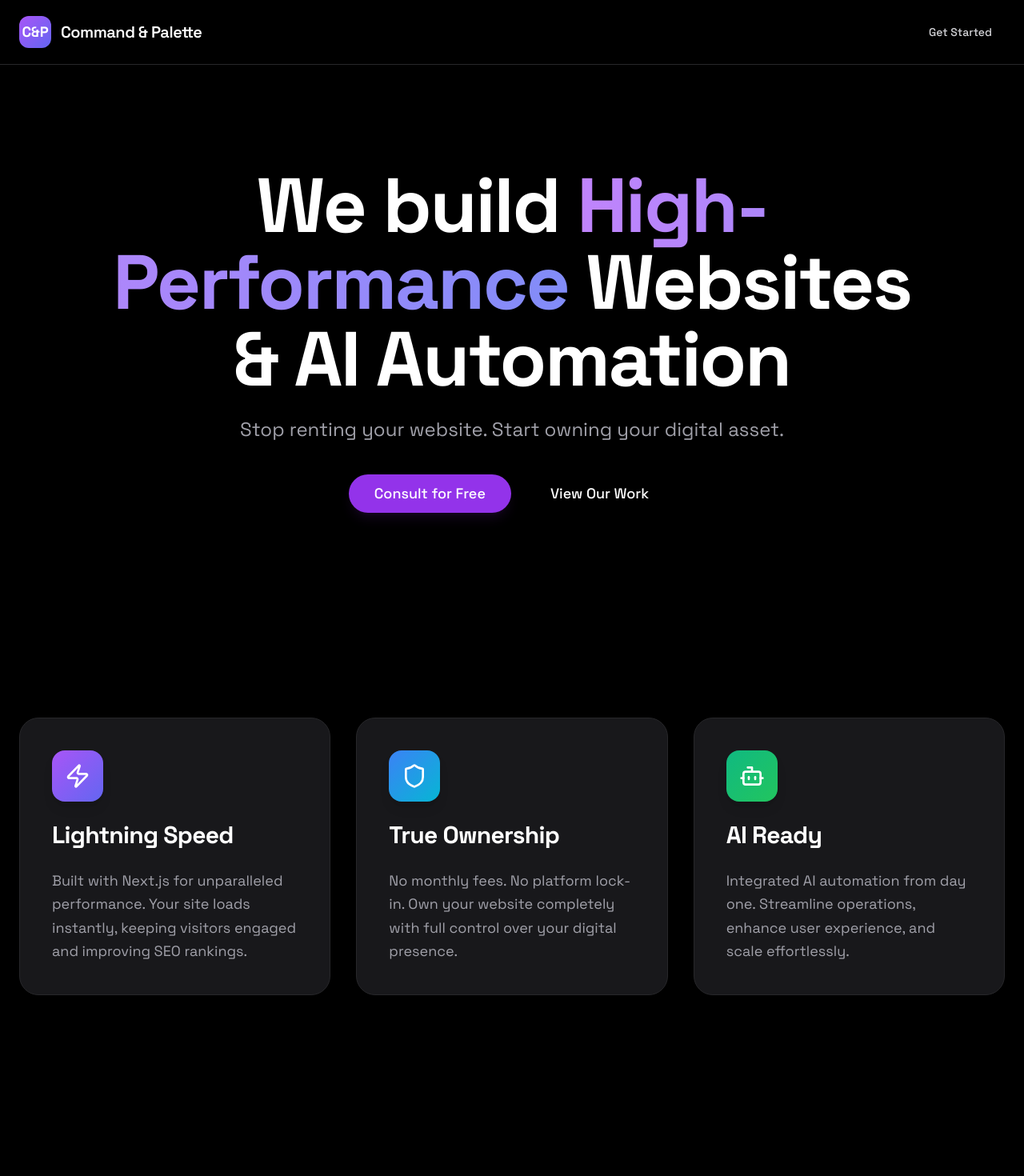
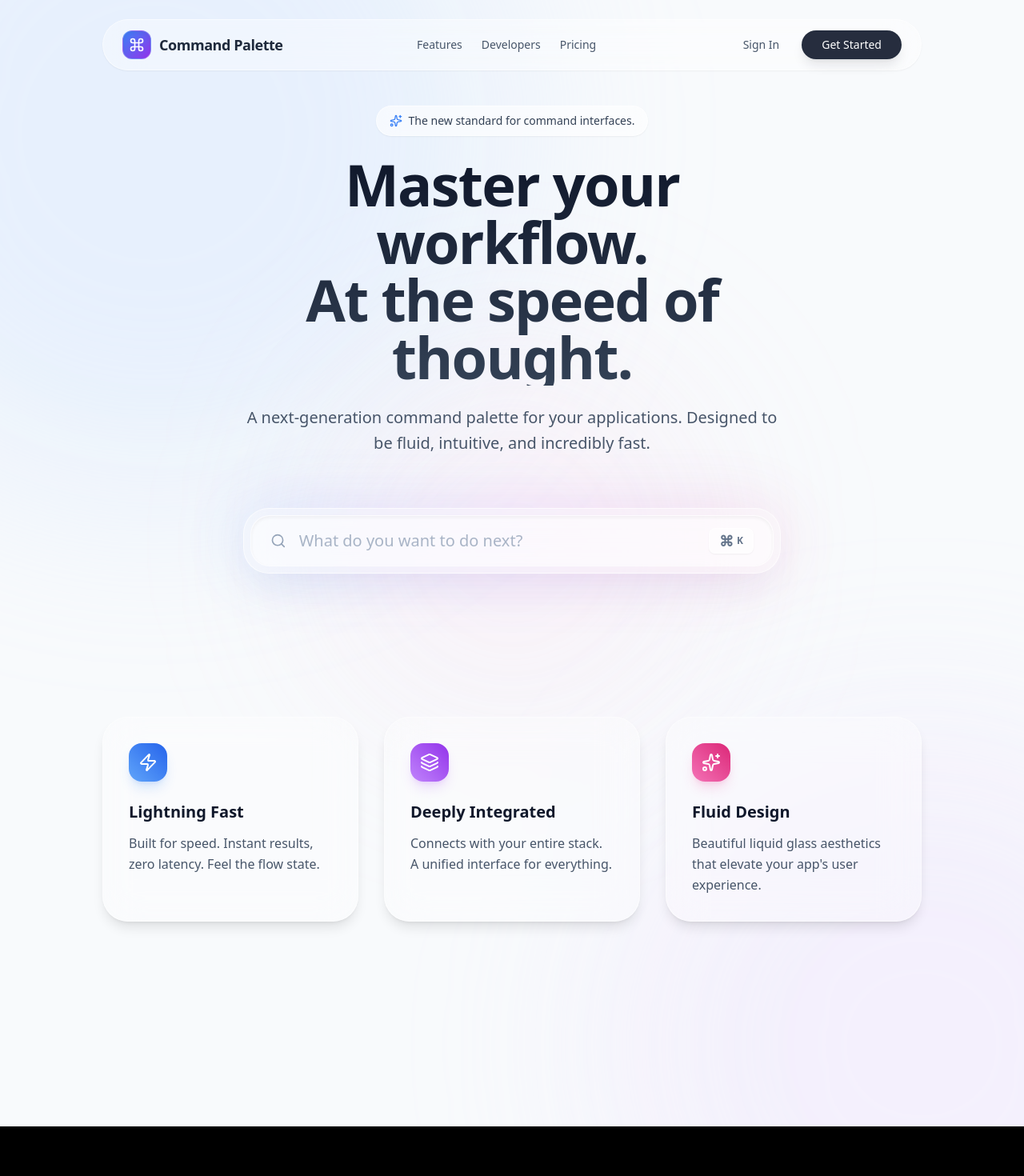
Before and after one commit to commandpaletteth/command-palette-web, a Next.js app: page / in a window 1280 px wide. Shown: the top 1470 px of the page at 80% size. After the commit the page ends 1408 px from the top, so only its background shows below. Built offline with nearby package versions, Linux system fonts and the light colour scheme.

Commit message:
Redesign to Apple Liquid Glass Style

```diff
--- a/app/page.tsx
+++ b/app/page.tsx
@@ -1,146 +1,154 @@
-import { Button } from "@/components/ui/button"
-import { Zap, Shield, Bot } from "lucide-react"
 import Link from "next/link";
+import { Button } from "@/components/ui/button";
+import { Command, Search, Sparkles, Layers, Zap } from "lucide-react";
 
 export default function Home() {
   return (
-    // 👇 แก้ bg-background เป็น bg-black (ดำสนิทไม่สนลูกใคร)
-    <div className="min-h-screen bg-black text-white">
+    <div className="min-h-screen bg-slate-50 font-sans selection:bg-blue-100/50 overflow-hidden relative">
 
-      {/* Header */}
-      {/* 👇 แก้ bg-background/80 เป็น bg-black/80 */}
-      <header className="backdrop-blur-xl bg-black/80 sticky top-0 z-50 border-b border-zinc-800">
-        <nav className="container mx-auto px-6 py-5 flex items-center justify-between max-w-7xl">
+      {/* === 1. Ambient Background Layers (พื้นหลังแบบ Fluid Gradient) === */}
+      {/* นี่คือส่วนสำคัญที่ทำให้กระจกดู "ฉ่ำ" ครับ มันคือลูกบอลแสงเบลอๆ ที่ซ้อนอยู่ข้างหลัง */}
+      <div className="absolute inset-0 z-0 pointer-events-none overflow-hidden">
+        {/* Orb 1: สีฟ้าอ่อน มุมซ้ายบน */}
+        <div className="absolute top-[-20%] left-[-20%] w-[70vw] h-[70vw] rounded-full bg-blue-200/30 blur-[120px] animate-pulse-slow mix-blend-multiply" />
+        {/* Orb 2: สีม่วงอ่อน มุมขวาล่าง */}
+        <div className="absolute bottom-[-20%] right-[-20%] w-[60vw] h-[60vw] rounded-full bg-purple-200/30 blur-[120px] animate-pulse-slow delay-700 mix-blend-multiply" />
+        {/* Orb 3: สีชมพูอ่อน ตรงกลาง */}
+        <div className="absolute top-[30%] left-[30%] w-[40vw] h-[40vw] rounded-full bg-pink-200/20 blur-[100px] animate-pulse-slow delay-1000 mix-blend-multiply" />
+      </div>
+
+
+      {/* === 2. Floating Glass Navbar === */}
+      <header className="fixed top-6 inset-x-6 z-50">
+        <div className="max-w-5xl mx-auto h-16 px-6 flex items-center justify-between
+                        rounded-full bg-white/40 backdrop-blur-xl border border-white/50 shadow-sm
+                        supports-[backdrop-filter]:bg-white/40">
+
+          {/* Logo: เรียบหรู ดูแพง */}
+          <div className="flex items-center gap-2.5">
+            <div className="w-9 h-9 bg-gradient-to-br from-blue-500 to-purple-600 rounded-xl flex items-center justify-center shadow-inner border border-white/20">
+              <Command className="w-5 h-5 text-white" />
+            </div>
+            <span className="text-lg font-semibold text-slate-800 tracking-tight">
+              Command Palette
+            </span>
+          </div>
+
+          {/* Menu */}
+          <nav className="hidden md:flex items-center gap-6 text-sm font-medium text-slate-600">
+            <Link href="#" className="hover:text-slate-900 transition-colors">Features</Link>
+            <Link href="#" className="hover:text-slate-900 transition-colors">Developers</Link>
+            <Link href="#" className="hover:text-slate-900 transition-colors">Pricing</Link>
+          </nav>
+
+          {/* Actions */}
           <div className="flex items-center gap-3">
-            <div className="w-10 h-10 bg-gradient-to-br from-purple-500 to-indigo-500 rounded-xl flex items-center justify-center shadow-lg">
-              <span className="text-white font-bold text-lg">C&P</span>
-            </div>
-            <span className="text-xl font-semibold text-white tracking-tight">Command & Palette</span>
-          </div>
-          <Link href="https://calendly.com/command-palette-th/45min" target="_blank">
-            <Button variant="ghost" className="text-sm font-medium text-zinc-300 hover:text-white hover:bg-zinc-800 transition-colors">
+            <Button variant="ghost" className="hidden md:inline-flex text-slate-600 hover:bg-white/50 rounded-full">Sign In</Button>
+            <Button className="bg-slate-900/90 hover:bg-slate-800 text-white rounded-full px-6 shadow-lg shadow-slate-900/10 backdrop-blur-sm border border-slate-800/50">
               Get Started
             </Button>
-          </Link>
-        </nav>
+          </div>
+        </div>
       </header>
 
-      {/* Hero Section */}
-      <section className="container mx-auto px-6 py-20 md:py-32 max-w-7xl">
-        <div className="max-w-5xl mx-auto text-center space-y-10">
-          <div className="space-y-6">
-            <h1 className="text-6xl md:text-8xl font-bold text-balance leading-[1.05] tracking-tight">
-              We build{" "}
-              <span className="bg-gradient-to-r from-purple-400 to-indigo-400 bg-clip-text text-transparent">High-Performance</span>{" "}
-              Websites & AI Automation
+
+      {/* === 3. Hero Section (The Liquid Glass Centerpiece) === */}
+      <section className="relative z-10 min-h-screen flex flex-col items-center justify-center px-6 pt-32 pb-20">
+
+        {/* Headline: สะอาดตา เน้น Typography */}
+        <div className="text-center max-w-3xl mx-auto mb-16">
+          <div className="inline-flex items-center gap-2 px-4 py-2 rounded-full bg-white/60 backdrop-blur-md border border-white/60 shadow-sm mb-6">
+            <Sparkles className="w-4 h-4 text-blue-500" />
+            <span className="text-sm font-medium text-slate-700">The new standard for command interfaces.</span>
+          </div>
+          <h1 className="text-5xl md:text-7xl font-bold text-slate-900 tracking-tight mb-6 bg-clip-text text-transparent bg-gradient-to-b from-slate-900 to-slate-700">
+            Master your workflow. <br/>
+            <span className="">At the speed of thought.</span>
           </h1>
-            {/* 👇 แก้ text-muted-foreground เป็น text-zinc-400 (สีเทาอ่อนบนพื้นดำ) */}
-            <p className="text-xl md:text-2xl text-zinc-400 max-w-3xl mx-auto text-balance leading-relaxed font-normal">
-              Stop renting your website. Start owning your digital asset.
+          <p className="text-xl text-slate-600 max-w-2xl mx-auto leading-relaxed">
+            A next-generation command palette for your applications. Designed to be fluid, intuitive, and incredibly fast.
           </p>
         </div>
-          <div className="flex flex-col sm:flex-row items-center gap-4 mt-8 justify-center">
-            <Link href="https://calendly.com/command-palette-th/45min" target="_blank">
-              <Button size="lg" className="rounded-full bg-purple-600 hover:bg-purple-700 text-white px-8 h-12 text-lg font-medium shadow-lg shadow-purple-900/20">
-                Consult for Free
-              </Button>
-            </Link>
 
-            <Link href="/ourwork">
-              {/* 👇 ปรับปุ่มให้เป็นสีเทาเข้มๆ เวลา Hover */}
-              <Button variant="ghost" size="lg" className="rounded-full text-white hover:bg-zinc-800 px-8 h-12 text-lg font-medium border border-transparent hover:border-zinc-700">
-                View Our Work
-              </Button>
-            </Link>
-          </div>
-        </div>
-      </section>
+        {/* The "Liquid Glass" Command Palette Simulation */}
+        <div className="w-full max-w-2xl relative group">
+          {/* Glow Effect หลังกล่อง (เพื่อให้ดูมีพลังงาน) */}
+          <div className="absolute -inset-1 bg-gradient-to-r from-blue-500/20 via-purple-500/20 to-pink-500/20 rounded-[2.5rem] blur-2xl group-hover:blur-3xl transition-all duration-500 opacity-70"></div>
 
-      {/* Features Grid */}
-      <section className="container mx-auto px-6 py-20 md:py-32 max-w-7xl">
-        <div className="grid md:grid-cols-3 gap-8">
-          {/* Speed Feature */}
-          {/* 👇 แก้สีการ์ดเป็นสีดำเทาๆ (zinc-900) */}
-          <div className="bg-zinc-900 border border-zinc-800 rounded-3xl p-10 hover:shadow-2xl hover:shadow-purple-900/10 transition-all duration-300">
-            <div className="space-y-6">
-              <div className="w-16 h-16 rounded-2xl bg-gradient-to-br from-purple-500 to-indigo-500 flex items-center justify-center shadow-lg">
-                <Zap className="w-8 h-8 text-white" />
-              </div>
-              <h3 className="text-3xl font-bold text-white tracking-tight">Lightning Speed</h3>
-              <p className="text-zinc-400 leading-relaxed text-lg">
-                Built with Next.js for unparalleled performance. Your site loads instantly, keeping visitors engaged and improving SEO rankings.
-              </p>
+          {/* The Main Glass Container */}
+          <div className="relative rounded-[2rem] bg-white/40 backdrop-blur-2xl border border-white/60 shadow-2xl shadow-blue-900/5 overflow-hidden p-2 transition-all duration-500 hover:scale-[1.01] hover:bg-white/50">
+
+            {/* The Input Field Area (เหมือนสลักลงไปในเนื้อแก้ว) */}
+            <div className="flex items-center gap-4 px-6 h-16 rounded-[1.5rem] bg-white/40 shadow-inner border border-white/30 focus-within:bg-white/60 transition-all">
+              <Search className="w-6 h-6 text-slate-400" />
+              <input
+                type="text"
+                placeholder="What do you want to do next?"
+                className="w-full bg-transparent border-none outline-none text-xl text-slate-800 placeholder:text-slate-400/80 font-medium"
+                autoFocus
+              />
+               <div className="hidden md:flex items-center gap-1 px-3 py-1.5 rounded-lg bg-white/50 border border-white/40 text-xs font-semibold text-slate-500 shadow-sm">
+                <span className="text-lg leading-none">⌘</span> K
               </div>
             </div>
 
-          {/* Ownership Feature */}
-          <div className="bg-zinc-900 border border-zinc-800 rounded-3xl p-10 hover:shadow-2xl hover:shadow-blue-900/10 transition-all duration-300">
-            <div className="space-y-6">
-              <div className="w-16 h-16 rounded-2xl bg-gradient-to-br from-blue-500 to-cyan-500 flex items-center justify-center shadow-lg">
-                <Shield className="w-8 h-8 text-white" />
+            {/* Simulated Results (Optional: ให้เห็นภาพว่าเปิดออกมาแล้วเป็นไง) */}
+            {/* <div className="px-4 py-4 space-y-2 overflow-hidden opacity-50 group-hover:opacity-100 transition-opacity">
+               <div className="flex items-center gap-3 p-3 rounded-xl hover:bg-white/40 transition-colors cursor-pointer">
+                 <div className="w-8 h-8 rounded-lg bg-blue-100/50 flex items-center justify-center text-blue-600"><Zap className="w-4 h-4"/></div>
+                 <span className="text-slate-700 font-medium">Create new project...</span>
                </div>
-              <h3 className="text-3xl font-bold text-white tracking-tight">True Ownership</h3>
-              <p className="text-zinc-400 leading-relaxed text-lg">
-                No monthly fees. No platform lock-in. Own your website completely with full control over your digital presence.
-              </p>
+               <div className="flex items-center gap-3 p-3 rounded-xl hover:bg-white/40 transition-colors cursor-pointer">
+                 <div className="w-8 h-8 rounded-lg bg-purple-100/50 flex items-center justify-center text-purple-600"><Layers className="w-4 h-4"/></div>
+                 <span className="text-slate-700 font-medium">Search documentation...</span>
+               </div>
+            </div> */}
+
           </div>
         </div>
 
-          {/* AI Ready Feature */}
-          <div className="bg-zinc-900 border border-zinc-800 rounded-3xl p-10 hover:shadow-2xl hover:shadow-green-900/10 transition-all duration-300">
-            <div className="space-y-6">
-              <div className="w-16 h-16 rounded-2xl bg-gradient-to-br from-emerald-500 to-green-500 flex items-center justify-center shadow-lg">
-                <Bot className="w-8 h-8 text-white" />
+      </section>
+
+      {/* === 4. Features Section (Glass Tiles) === */}
+      <section className="relative z-10 py-24 px-6">
+        <div className="container mx-auto max-w-5xl">
+            <div className="grid md:grid-cols-3 gap-8">
+                {/* Feature Glass Tile 1 */}
+                <div className="p-8 rounded-[2rem] bg-white/30 backdrop-blur-xl border border-white/50 shadow-lg hover:shadow-xl hover:-translate-y-1 transition-all duration-300">
+                    <div className="w-12 h-12 rounded-2xl bg-gradient-to-tr from-blue-400 to-blue-600 flex items-center justify-center text-white shadow-lg shadow-blue-500/20 mb-6">
+                        <Zap className="w-6 h-6" />
                     </div>
-              <h3 className="text-3xl font-bold text-white tracking-tight">AI Ready</h3>
-              <p className="text-zinc-400 leading-relaxed text-lg">
-                Integrated AI automation from day one. Streamline operations, enhance user experience, and scale effortlessly.
+                    <h3 className="text-xl font-bold text-slate-900 mb-3">Lightning Fast</h3>
+                    <p className="text-slate-600 leading-relaxed">
+                        Built for speed. Instant results, zero latency. Feel the flow state.
+                    </p>
+                </div>
+                 {/* Feature Glass Tile 2 */}
+                 <div className="p-8 rounded-[2rem] bg-white/30 backdrop-blur-xl border border-white/50 shadow-lg hover:shadow-xl hover:-translate-y-1 transition-all duration-300">
+                    <div className="w-12 h-12 rounded-2xl bg-gradient-to-tr from-purple-400 to-purple-600 flex items-center justify-center text-white shadow-lg shadow-purple-500/20 mb-6">
+                        <Layers className="w-6 h-6" />
+                    </div>
+                    <h3 className="text-xl font-bold text-slate-900 mb-3">Deeply Integrated</h3>
+                    <p className="text-slate-600 leading-relaxed">
+                        Connects with your entire stack. A unified interface for everything.
+                    </p>
+                </div>
+                 {/* Feature Glass Tile 3 */}
+                 <div className="p-8 rounded-[2rem] bg-white/30 backdrop-blur-xl border border-white/50 shadow-lg hover:shadow-xl hover:-translate-y-1 transition-all duration-300">
+                    <div className="w-12 h-12 rounded-2xl bg-gradient-to-tr from-pink-400 to-pink-600 flex items-center justify-center text-white shadow-lg shadow-pink-500/20 mb-6">
+                        <Sparkles className="w-6 h-6" />
+                    </div>
+                    <h3 className="text-xl font-bold text-slate-900 mb-3">Fluid Design</h3>
+                    <p className="text-slate-600 leading-relaxed">
+                        Beautiful liquid glass aesthetics that elevate your app's user experience.
                     </p>
                 </div>
             </div>
         </div>
       </section>
 
-      {/* CTA Section */}
-      <section className="container mx-auto px-6 py-20 md:py-32 max-w-7xl">
-        <div className="max-w-5xl mx-auto">
-          <div className="bg-gradient-to-br from-purple-600 to-indigo-600 rounded-3xl md:rounded-[3rem] p-8 md:p-20 text-center shadow-2xl relative mb-24 border border-purple-500/20">
-
-            <div className="space-y-8">
-              <h2 className="text-4xl md:text-6xl font-bold text-white text-balance tracking-tight">
-                Ready to own your digital future?
-              </h2>
-
-              <p className="text-lg md:text-xl text-white/90 max-w-2xl mx-auto leading-relaxed pb-6">
-                Let&apos;s discuss how we can build a high-performance website and AI automation solution tailored to your needs.
-              </p>
+      {/* พื้นที่ว่างด้านล่างเพื่อให้เห็น Background ชัดๆ */}
+      <div className="h-40 relative z-10"></div>
     </div>
-
-            <div className="absolute bottom-0 left-1/2 -translate-x-1/2 translate-y-1/2 w-max max-w-[90%]">
-             <Link href="https://calendly.com/command-palette-th/45min" target="_blank" rel="noopener noreferrer">
-              {/* 👇 ปุ่มนี้แก้ให้เป็น bg-white text-black เพื่อให้เด่นบนพื้นม่วง */}
-              <Button size="lg" className="bg-white text-black hover:bg-zinc-200 text-base md:text-lg font-semibold px-8 py-6 md:px-10 md:py-7 rounded-full shadow-xl w-full md:w-auto h-auto whitespace-normal text-center">
-                Schedule Free Consultation
-              </Button>
-            </Link>
-            </div>
-
-          </div>
-        </div>
-      </section>
-
-      {/* Footer */}
-      <footer className="flex gap-6 flex-wrap items-center justify-center py-6 w-full shrink-0 items-center px-4 md:px-6 border-t border-zinc-800">
-          <Link href="/privacy" className="text-zinc-400 hover:text-white transition-colors">
-            Privacy
-          </Link>
-          <Link href="/terms" className="text-zinc-400 hover:text-white transition-colors">
-            Terms
-          </Link>
-          <a href="mailto:command.palette.th@gmail.com" className="text-zinc-400 hover:text-white transition-colors">
-            Contact
-          </a>
-      </footer>
-    </div>
-  )
+  );
 }
--- a/tailwind.config.ts
+++ b/tailwind.config.ts
@@ -55,7 +55,10 @@ const config: Config = {
             lg: 'var(--radius)',
             md: 'calc(var(--radius) - 2px)',
             sm: 'calc(var(--radius) - 4px)'
-  		}
+        },
+        animation: {
+            "pulse-slow": "pulse 6s cubic-bezier(0.4, 0, 0.6, 1) infinite",
+        },
     }
   },
   plugins: [require("tailwindcss-animate")],
```
Lines whose indentation alone changed are shown as unchanged.
